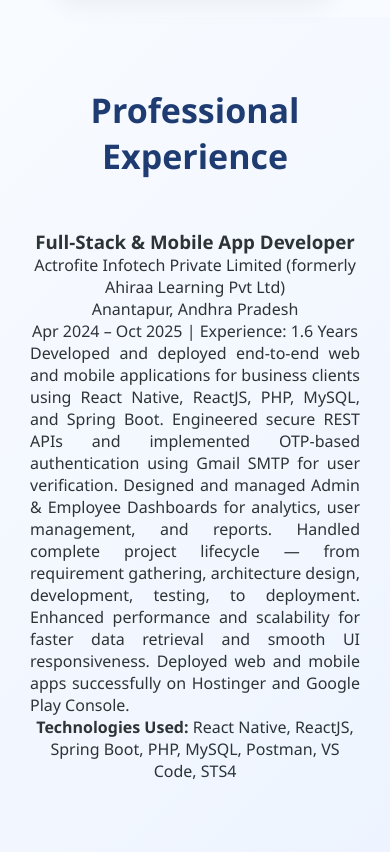
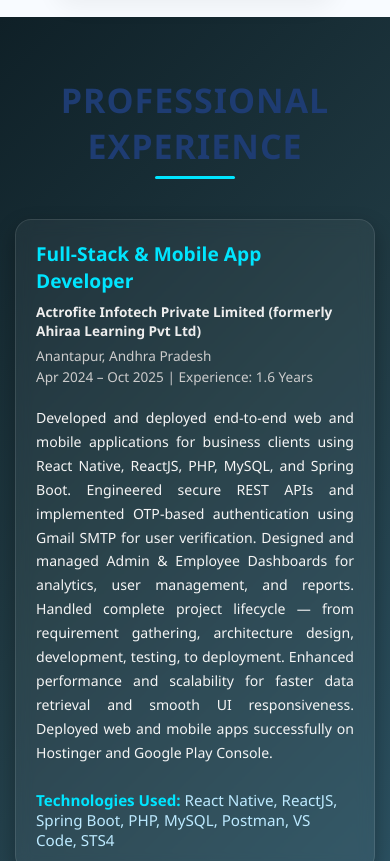
Before and after one commit to Ashok-M-232/Ashok_Resume, a plain HTML site: page index.html in a window 390 px wide. Shown: the part 3330-4191 px from the top of the page. Drawn offline with nearby package versions, Linux system fonts and the light colour scheme.

Commit message:
new css Update

```diff
--- a/style.css
+++ b/style.css
@@ -788,7 +788,158 @@ header {
   gap: 30px;
   max-width: 1100px;
   margin: auto;
+}/* General Section */
+ /* ---------- EXPERIENCE SECTION ---------- */
+#experience {
+  background: linear-gradient(135deg, #0f2027, #203a43, #2c5364);
+  color: #fff;
+  padding: 80px 20px;
+  display: flex;
+  justify-content: center;
+  align-items: center;
 }
+
+.experience-container {
+  max-width: 1000px;
+  width: 100%;
+  text-align: center;
+  animation: fadeInUp 1.2s ease-in-out;
+}
+
+.section-title {
+  font-size: 2.3rem;
+  font-weight: 700;
+  margin-bottom: 50px;
+  letter-spacing: 1px;
+  color: #00e5ff;
+  text-transform: uppercase;
+  position: relative;
+}
+
+.section-title::after {
+  content: "";
+  position: absolute;
+  width: 80px;
+  height: 3px;
+  background: #00e5ff;
+  bottom: -10px;
+  left: 50%;
+  transform: translateX(-50%);
+  border-radius: 2px;
+}
+
+/* -------- EXPERIENCE CARD -------- */
+.experience-card {
+  background: rgba(255, 255, 255, 0.05);
+  border: 1px solid rgba(255, 255, 255, 0.1);
+  border-radius: 16px;
+  padding: 30px 40px;
+  margin: 0 auto;
+  box-shadow: 0 8px 20px rgba(0, 0, 0, 0.3);
+  backdrop-filter: blur(8px);
+  text-align: left;
+  transition: transform 0.3s ease, box-shadow 0.3s ease;
+}
+
+.experience-card:hover {
+  transform: translateY(-8px);
+  box-shadow: 0 12px 25px rgba(0, 229, 255, 0.3);
+}
+
+/* -------- HEADER -------- */
+.exp-header h3 {
+  font-size: 1.6rem;
+  color: #00e5ff;
+  margin-bottom: 8px;
+}
+
+.exp-header .company {
+  font-size: 1rem;
+  color: #eee;
+  margin-bottom: 6px;
+  font-weight: 600;
+}
+
+.exp-header .location,
+.exp-header .duration {
+  font-size: 0.95rem;
+  color: #ccc;
+  margin: 2px 0;
+}
+
+/* -------- DETAILS -------- */
+.exp-points {
+  font-size: 1rem;
+  line-height: 1.7;
+  margin-top: 20px;
+  color: #f5f5f5;
+}
+
+.tech-stack {
+  margin-top: 25px;
+  font-size: 0.95rem;
+  color: #bdeaff;
+}
+
+.tech-stack strong {
+  color: #00e5ff;
+}
+
+/* -------- ANIMATION -------- */
+@keyframes fadeInUp {
+  from {
+    transform: translateY(30px);
+    opacity: 0;
+  }
+  to {
+    transform: translateY(0);
+    opacity: 1;
+  }
+}
+
+/* -------- RESPONSIVE -------- */
+@media (max-width: 768px) {
+  .experience-card {
+    padding: 25px 20px;
+  }
+
+  .section-title {
+    font-size: 1.8rem;
+  }
+
+  .exp-header h3 {
+    font-size: 1.3rem;
+  }
+
+  .exp-points {
+    font-size: 0.9rem;
+  }
+}
+
+@media (max-width: 480px) {
+  #experience {
+    padding: 60px 15px;
+  }
+
+  .experience-card {
+    padding: 20px;
+  }
+
+  .exp-header h3 {
+    font-size: 1.2rem;
+  }
+
+  .exp-header .company,
+  .exp-header .location,
+  .exp-header .duration {
+    font-size: 0.85rem;
+  }
+
+  .exp-points {
+    font-size: 0.88rem;
+  }
+}
+
 
 /* Card */
 .interest-card {
```
